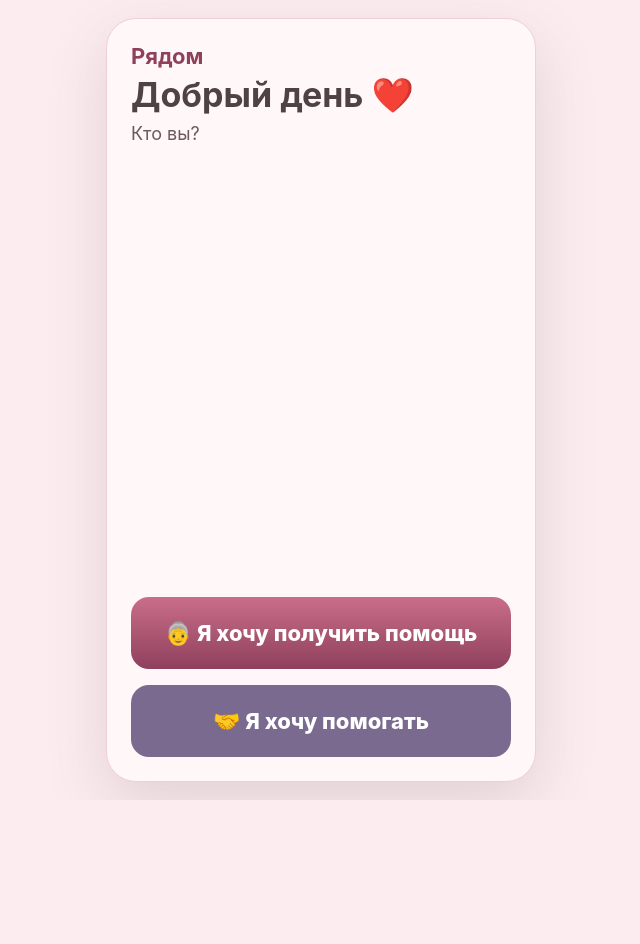
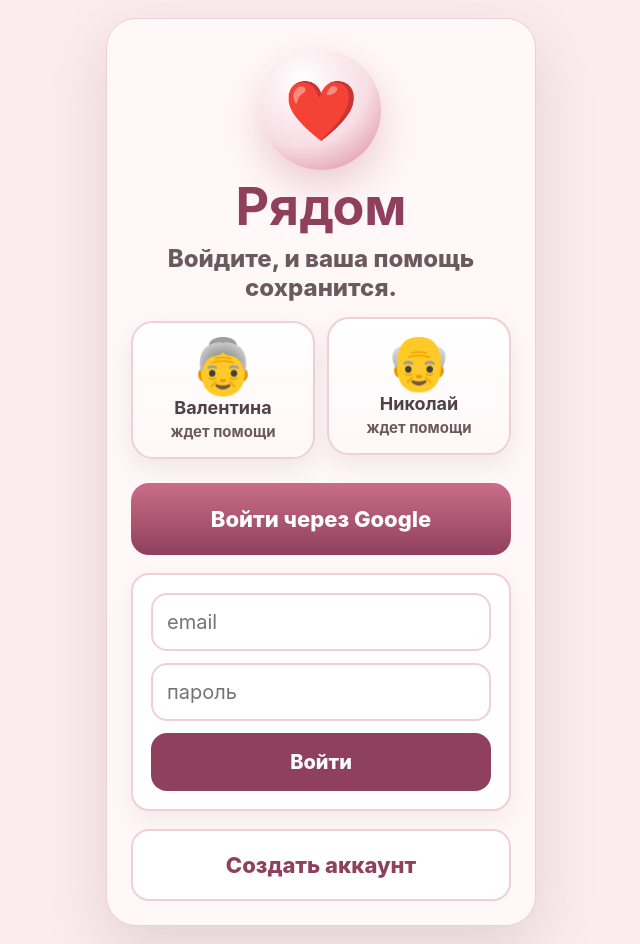
Before and after one commit to aiaru895-dot/hopee, a React (Vite) app: page / in a window 1280 px wide. Shown: the whole page, without its empty margins (319-959 px from the left). Before the commit the page ends 800 px from the top, so only its background shows below. Built offline with nearby package versions, Linux system fonts and the light colour scheme; no server answers.

Commit message:
Add auth profile and warm login screen

```diff
--- /dev/null
+++ b/src/components/AuthPanel.tsx
@@ -0,0 +1,80 @@
+import { useState } from 'react';
+import { isSupabaseConfigured, supabase } from '../lib/supabase';
+import { signInWithGoogle } from '../lib/ryadomProfile';
+import { ActionButton, PhoneShell } from './RyadomUi';
+import { SupabaseSetupMessage } from './SupabaseSetupMessage';
+
+export function AuthPanel() {
+  const [email, setEmail] = useState('');
+  const [password, setPassword] = useState('');
+  const [mode, setMode] = useState<'signin' | 'signup'>('signin');
+  const [message, setMessage] = useState('');
+  const [busy, setBusy] = useState(false);
+
+  if (!isSupabaseConfigured) {
+    return (
+      <PhoneShell>
+        <SupabaseSetupMessage />
+      </PhoneShell>
+    );
+  }
+
+  async function handleGoogle() {
+    setBusy(true);
+    setMessage('');
+    const { error } = await signInWithGoogle();
+    if (error) setMessage(error.message);
+    setBusy(false);
+  }
+
+  async function handleEmail(event: React.FormEvent) {
+    event.preventDefault();
+    setBusy(true);
+    setMessage('');
+    const result =
+      mode === 'signup'
+        ? await supabase.auth.signUp({ email, password, options: { emailRedirectTo: window.location.origin } })
+        : await supabase.auth.signInWithPassword({ email, password });
+    if (result.error) setMessage(result.error.message);
+    else if (mode === 'signup') setMessage('Проверьте почту, если Supabase попросит подтверждение.');
+    setBusy(false);
+  }
+
+  return (
+    <PhoneShell>
+      <section className="login-hero">
+        <div className="heart-badge">❤️</div>
+        <h1>Рядом</h1>
+        <p>Войдите, и ваша помощь сохранится.</p>
+        <div className="elder-people" aria-label="Пожилые люди улыбаются">
+          <AnimatedElder icon="👵" name="Валентина" />
+          <AnimatedElder icon="👴" name="Николай" />
+        </div>
+      </section>
+
+      <ActionButton onClick={handleGoogle} disabled={busy}>Войти через Google</ActionButton>
+
+      <form className="form-card" onSubmit={handleEmail}>
+        <input type="email" placeholder="email" value={email} onChange={(event) => setEmail(event.target.value)} required />
+        <input type="password" placeholder="пароль" value={password} onChange={(event) => setPassword(event.target.value)} minLength={6} required />
+        <button className="submit-button" disabled={busy}>{mode === 'signin' ? 'Войти' : 'Создать аккаунт'}</button>
+      </form>
+
+      {message ? <p className="message">{message}</p> : null}
+
+      <ActionButton tone="ghost" onClick={() => setMode(mode === 'signin' ? 'signup' : 'signin')}>
+        {mode === 'signin' ? 'Создать аккаунт' : 'Уже есть аккаунт'}
+      </ActionButton>
+    </PhoneShell>
+  );
+}
+
+function AnimatedElder({ icon, name }: { icon: string; name: string }) {
+  return (
+    <article className="elder-card">
+      <span>{icon}</span>
+      <strong>{name}</strong>
+      <small>ждет помощи</small>
+    </article>
+  );
+}
--- a/src/index.css
+++ b/src/index.css
@@ -51,6 +51,73 @@ button, input { font: inherit; }
   justify-content: center;
   gap: 18px;
   text-align: center;
+}
+
+.login-hero {
+  display: grid;
+  justify-items: center;
+  gap: 12px;
+  text-align: center;
+  padding: 8px 0 4px;
+}
+.login-hero h1 {
+  margin: 0;
+  font-size: 52px;
+  line-height: 1;
+  color: var(--primary-dark);
+  letter-spacing: 0;
+}
+.login-hero p {
+  max-width: 310px;
+  margin: 0;
+  color: var(--muted);
+  font-size: 24px;
+  font-weight: 800;
+  line-height: 1.2;
+}
+.heart-badge {
+  width: 118px;
+  height: 118px;
+  border-radius: 50%;
+  display: grid;
+  place-items: center;
+  background: radial-gradient(circle at 35% 25%, #fff, #f8dde5 55%, #d9829d);
+  font-size: 58px;
+  box-shadow: 0 16px 38px rgba(184, 95, 123, 0.28);
+  animation: heartbeat 1.45s ease-in-out infinite;
+}
+.elder-people {
+  width: 100%;
+  display: grid;
+  grid-template-columns: 1fr 1fr;
+  gap: 12px;
+  margin-top: 8px;
+}
+.elder-card {
+  min-height: 138px;
+  border: 2px solid var(--line);
+  border-radius: 22px;
+  background: linear-gradient(180deg, #fff, #fff7f8);
+  display: grid;
+  place-items: center;
+  align-content: center;
+  gap: 4px;
+  box-shadow: 0 10px 24px rgba(107, 89, 96, 0.1);
+  animation: gentle-float 3s ease-in-out infinite;
+}
+.elder-card:nth-child(2) { animation-delay: 0.45s; }
+.elder-card span {
+  font-size: 54px;
+  line-height: 1;
+}
+.elder-card strong {
+  font-size: 18px;
+  color: var(--ink);
+}
+.elder-card small {
+  color: var(--muted);
+  font-size: 15px;
+  font-weight: 700;
 }
 
 .stack { display: grid; gap: 16px; margin-top: auto; }
@@ -197,6 +264,22 @@ button, input { font: inherit; }
 .stars { display: flex; justify-content: center; gap: 4px; }
 .stars button { border: 0; background: transparent; color: #c58b1b; font-size: 48px; cursor: pointer; }
 .form-card { display: grid; gap: 12px; }
+.submit-button {
+  min-height: 58px;
+  border: 0;
+  border-radius: 16px;
+  background: var(--primary-dark);
+  color: #fff;
+  font-size: 20px;
+  font-weight: 800;
+  cursor: pointer;
+}
+.message {
+  margin: 0;
+  color: var(--danger);
+  font-size: 17px;
+  line-height: 1.4;
+}
 input {
   width: 100%;
   min-height: 58px;
@@ -230,12 +313,24 @@ input {
 }
 
 @keyframes spin { to { transform: rotate(360deg); } }
+@keyframes heartbeat {
+  0%, 100% { transform: scale(1); }
+  18% { transform: scale(1.09); }
+  32% { transform: scale(0.98); }
+  48% { transform: scale(1.05); }
+}
+@keyframes gentle-float {
+  0%, 100% { transform: translateY(0); }
+  50% { transform: translateY(-8px); }
+}
 
 @media (max-width: 420px) {
   .app-shell { padding: 0; }
   .phone-shell { min-height: 100vh; border-radius: 0; border: 0; }
   .screen-header h1 { font-size: 30px; }
   .grid { grid-template-columns: 1fr; }
+  .login-hero h1 { font-size: 46px; }
+  .login-hero p { font-size: 22px; }
   .chat-input { grid-template-columns: 1fr; }
   .chat-input button { min-height: 54px; }
 }
--- /dev/null
+++ b/src/lib/ryadomProfile.ts
@@ -0,0 +1,101 @@
+import { supabase } from './supabase';
+import type { Role } from './ryadomTypes';
+
+export type ProfileRow = {
+  id: string;
+  auth_user_id: string;
+  role: Role;
+  name: string;
+  age: number | null;
+  city: string | null;
+  avatar_url: string | null;
+};
+
+export type VolunteerProfileRow = {
+  xp: number;
+  level: number;
+  title: string;
+  rating: number;
+  people_helped: number;
+  thanks_received: number;
+  successful_help_count: number;
+};
+
+export async function signInWithGoogle() {
+  return supabase.auth.signInWithOAuth({
+    provider: 'google',
+    options: { redirectTo: window.location.origin },
+  });
+}
+
+export async function loadMyProfile() {
+  const { data, error } = await supabase.from('profiles').select('*').maybeSingle();
+  if (error) throw error;
+  return data as ProfileRow | null;
+}
+
+export async function createMyProfile(role: Role, name: string) {
+  const { data: authData, error: authError } = await supabase.auth.getUser();
+  if (authError) throw authError;
+  const authUser = authData.user;
+  if (!authUser) throw new Error('Сначала войдите в аккаунт.');
+
+  const { data, error } = await supabase
+    .from('profiles')
+    .insert({
+      auth_user_id: authUser.id,
+      role,
+      name,
+      age: role === 'elder' ? 72 : 24,
+      city: 'Алматы',
+    })
+    .select('*')
+    .single();
+  if (error) throw error;
+
+  if (role === 'volunteer') await createVolunteerProfile(data.id);
+  return data as ProfileRow;
+}
+
+export async function createVolunteerProfile(profileId: string) {
+  const { error } = await supabase.from('volunteer_profiles').insert({
+    user_id: profileId,
+    verified: true,
+    verification_status: 'verified',
+    xp: 0,
+    level: 1,
+    title: 'Добрый помощник',
+  });
+  if (error) throw error;
+}
+
+export async function loadVolunteerStats(profileId: string) {
+  const { data, error } = await supabase
+    .from('volunteer_profiles')
+    .select('xp, level, title, rating, people_helped, thanks_received, successful_help_count')
+    .eq('user_id', profileId)
+    .maybeSingle();
+  if (error) throw error;
+  return data as VolunteerProfileRow | null;
+}
+
+export async function addVolunteerThanks(profileId: string) {
+  const stats = await loadVolunteerStats(profileId);
+  if (!stats) return null;
+  const xp = stats.xp + 35;
+  const level = Math.max(1, Math.floor(xp / 200) + 1);
+  const { data, error } = await supabase
+    .from('volunteer_profiles')
+    .update({
+      xp,
+      level,
+      people_helped: stats.people_helped + 1,
+      successful_help_count: stats.successful_help_count + 1,
+      thanks_received: stats.thanks_received + 1,
+    })
+    .eq('user_id', profileId)
+    .select('xp, level, title, rating, people_helped, thanks_received, successful_help_count')
+    .single();
+  if (error) throw error;
+  return data as VolunteerProfileRow;
+}
--- a/src/pages/HomePage.tsx
+++ b/src/pages/HomePage.tsx
@@ -1,4 +1,6 @@
-import { useMemo, useState } from 'react';
+import { useEffect, useMemo, useState } from 'react';
+import type { Session } from '@supabase/supabase-js';
+import { AuthPanel } from '../components/AuthPanel';
 import { ActionButton, PhoneShell, ScreenHeader, StatusPill, TileButton } from '../components/RyadomUi';
 import { VolunteerCard } from '../components/VolunteerCard';
 import { achievements, elders, helpCategories } from '../lib/ryadomData';
@@ -11,12 +13,14 @@ import {
   findRandomVolunteer,
   finishHelpSession,
   hasSafetyRisk,
-  registerUser,
   resetMockBackend,
 } from '../lib/ryadomServices';
-import type { Achievement, ChatMessage, HelpCategory, HelpSession, Role, User, Volunteer } from '../lib/ryadomTypes';
+import { createMyProfile, loadMyProfile, loadVolunteerStats, type ProfileRow, type VolunteerProfileRow } from '../lib/ryadomProfile';
+import { supabase } from '../lib/supabase';
+import type { Achievement, ChatMessage, HelpCategory, HelpSession, Role, Volunteer } from '../lib/ryadomTypes';
 
 type Step =
+  | 'loading'
   | 'role'
   | 'elderHome'
   | 'category'
@@ -26,33 +30,78 @@ type Step =
   | 'rating'
   | 'contacts'
   | 'safety'
-  | 'volunteerJoin'
   | 'volunteerHome'
   | 'incoming'
   | 'volunteerProfile'
   | 'admin';
 
 export function HomePage() {
-  const [step, setStep] = useState<Step>('role');
+  const [session, setSession] = useState<Session | null>(null);
+  const [profile, setProfile] = useState<ProfileRow | null>(null);
+  const [volunteerStats, setVolunteerStats] = useState<VolunteerProfileRow | null>(null);
+  const [step, setStep] = useState<Step>('loading');
   const [role, setRole] = useState<Role>('elder');
-  const [currentUser, setCurrentUser] = useState<User>(elders[0]);
   const [volunteer, setVolunteer] = useState<Volunteer>();
   const [category, setCategory] = useState<HelpCategory>('any');
-  const [session, setSession] = useState<HelpSession>();
+  const [helpSession, setHelpSession] = useState<HelpSession>();
   const [messages, setMessages] = useState<ChatMessage[]>([]);
   const [draft, setDraft] = useState('');
   const [rating, setRating] = useState(0);
+  const [message, setMessage] = useState('');
   const visibleAchievements = useMemo(() => achievements.slice(0, 3), []);
 
-  const chooseRole = (nextRole: Role) => {
+  useEffect(() => {
+    supabase.auth.getSession().then(({ data }) => setSession(data.session));
+    const { data } = supabase.auth.onAuthStateChange((_event, nextSession) => {
+      setSession(nextSession);
+    });
+    return () => data.subscription.unsubscribe();
+  }, []);
+
+  useEffect(() => {
+    if (!session) {
+      setProfile(null);
+      setStep('role');
+      return;
+    }
+
+    loadMyProfile()
+      .then(async (savedProfile) => {
+        setProfile(savedProfile);
+        if (!savedProfile) {
+          setStep('role');
+          return;
+        }
+        setRole(savedProfile.role);
+        setStep(savedProfile.role === 'elder' ? 'elderHome' : 'volunteerHome');
+        if (savedProfile.role === 'volunteer') {
+          setVolunteerStats(await loadVolunteerStats(savedProfile.id));
+        }
+      })
+      .catch((error: Error) => setMessage(error.message));
+  }, [session]);
+
+  const chooseRole = async (nextRole: Role) => {
     setRole(nextRole);
-    setStep(nextRole === 'elder' ? 'elderHome' : 'volunteerJoin');
+    if (!session) {
+      setStep(nextRole === 'elder' ? 'elderHome' : 'volunteerHome');
+      return;
+    }
+    try {
+      const fallbackName = nextRole === 'elder' ? 'Валентина' : 'Помощник';
+      const savedProfile = await createMyProfile(nextRole, session.user.user_metadata.full_name ?? fallbackName);
+      setProfile(savedProfile);
+      if (nextRole === 'volunteer') setVolunteerStats(await loadVolunteerStats(savedProfile.id));
+      setStep(nextRole === 'elder' ? 'elderHome' : 'volunteerHome');
+    } catch (error) {
+      setMessage(error instanceof Error ? error.message : 'Не удалось сохранить профиль.');
+    }
   };
 
   const startRoulette = (help: HelpCategory) => {
     setCategory(help);
     setStep('roulette');
-    const request = createHelpRequest(currentUser.id, help);
+    const request = createHelpRequest(profile?.id ?? elders[0].id, help);
     window.setTimeout(() => {
       const matched = findRandomVolunteer(help) ?? findRandomVolunteer('any');
       if (!matched) {
@@ -61,26 +110,20 @@ export function HomePage() {
       }
       const nextSession = createHelpSession(request, matched);
       setVolunteer(matched);
-      setSession(nextSession);
+      setHelpSession(nextSession);
       setMessages(createStarterMessages(nextSession.id, matched.id));
       setStep('found');
     }, 2400);
   };
 
-  const openChat = () => {
-    if (!session) return;
-    setStep('chat');
-  };
-
   const sendText = () => {
-    if (!session || !draft.trim()) return;
-    const nextMessage = createMessage(session.id, currentUser.id, 'text', draft.trim());
-    setMessages((items) => [...items, nextMessage]);
+    if (!helpSession || !draft.trim()) return;
+    setMessages((items) => [...items, createMessage(helpSession.id, profile?.id ?? elders[0].id, 'text', draft.trim())]);
     setDraft('');
   };
 
   const sendQuickMedia = (type: ChatMessage['messageType']) => {
-    if (!session) return;
+    if (!helpSession) return;
     const textByType = {
       text: '',
       system: '',
@@ -88,18 +131,12 @@ export function HomePage() {
       photo: 'Фото отправлено',
       video: 'Короткое видео отправлено',
     };
-    setMessages((items) => [...items, createMessage(session.id, currentUser.id, type, textByType[type])]);
+    setMessages((items) => [...items, createMessage(helpSession.id, profile?.id ?? elders[0].id, type, textByType[type])]);
   };
 
   const completeHelp = () => {
-    if (session) finishHelpSession(session);
+    if (helpSession) finishHelpSession(helpSession);
     setStep('rating');
-  };
-
-  const completeVolunteerJoin = () => {
-    setCurrentUser(registerUser('volunteer', 'Новый помощник', 20, 'Алматы'));
-    setVolunteer(undefined);
-    setStep('volunteerHome');
   };
 
   const acceptIncomingRequest = () => {
@@ -108,19 +145,40 @@ export function HomePage() {
     const request = createHelpRequest(elders[0].id, 'talk');
     const nextSession = createHelpSession(request, matched);
     setVolunteer(matched);
-    setSession(nextSession);
-    setMessages(createStarterMessages(nextSession.id, currentUser.id));
+    setHelpSession(nextSession);
+    setMessages(createStarterMessages(nextSession.id, profile?.id ?? matched.id));
     setStep('chat');
   };
+
+  const finishRating = async () => {
+    if (profile?.role === 'volunteer') setVolunteerStats(await loadVolunteerStats(profile.id));
+    resetMockBackend();
+    setStep(role === 'elder' ? 'elderHome' : 'volunteerHome');
+  };
+
+  if (!session) return <AuthPanel />;
+
+  if (step === 'loading') {
+    return (
+      <PhoneShell>
+        <section className="center-screen">
+          <div className="roulette-wheel">❤️</div>
+          <h1>Загружаем...</h1>
+        </section>
+      </PhoneShell>
+    );
+  }
 
   if (step === 'role') {
     return (
       <PhoneShell>
         <ScreenHeader title="Добрый день ❤️" subtitle="Кто вы?" />
+        {message ? <p className="message">{message}</p> : null}
         <div className="stack">
           <ActionButton onClick={() => chooseRole('elder')}>👵 Я хочу получить помощь</ActionButton>
           <ActionButton tone="calm" onClick={() => chooseRole('volunteer')}>🤝 Я хочу помогать</ActionButton>
         </div>
+        <ActionButton tone="ghost" onClick={() => supabase.auth.signOut()}>Выйти</ActionButton>
       </PhoneShell>
     );
   }
@@ -139,7 +197,7 @@ export function HomePage() {
         <div className="bottom-nav">
           <button>🏠 Помощь</button>
           <button onClick={() => setStep('contacts')}>❤️ Близкие</button>
-          <button onClick={() => setStep('safety')}>⚙️ Настройки</button>
+          <button onClick={() => setStep('safety')}>⚙️ Профиль</button>
         </div>
       </PhoneShell>
     );
@@ -177,24 +235,24 @@ export function HomePage() {
       <PhoneShell>
         <ScreenHeader title="Помощник найден ❤️" subtitle={`Тема: ${helpCategories.find((item) => item.id === category)?.label}`} />
         <VolunteerCard volunteer={volunteer} />
-        <ActionButton onClick={openChat}>💬 Начать помощь</ActionButton>
+        <ActionButton onClick={() => setStep('chat')}>💬 Начать помощь</ActionButton>
         <ActionButton tone="ghost" onClick={() => startRoulette(category)}>Попробовать снова</ActionButton>
       </PhoneShell>
     );
   }
 
   if (step === 'chat' && volunteer) {
-    const risk = messages.some((message) => hasSafetyRisk(message.text));
+    const risk = messages.some((item) => hasSafetyRisk(item.text));
     return (
       <PhoneShell>
         <ScreenHeader title={volunteer.name} subtitle="Онлайн-чат помощи" />
         <StatusPill>🟢 Помощь идет</StatusPill>
         {risk ? <div className="warning">⚠️ Никогда не сообщайте пароль, SMS-код или PIN.</div> : null}
         <div className="chat-list">
-          {messages.map((message) => (
-            <div key={message.id} className={message.senderId === currentUser.id ? 'message message--mine' : 'message'}>
-              <span>{message.messageType === 'voice' ? '🎙️' : message.messageType === 'photo' ? '🖼️' : message.messageType === 'video' ? '📹' : '💬'}</span>
-              <p>{message.text}</p>
+          {messages.map((item) => (
+            <div key={item.id} className={item.senderId === profile?.id ? 'message message--mine' : 'message'}>
+              <span>{item.messageType === 'voice' ? '🎙️' : item.messageType === 'photo' ? '🖼️' : item.messageType === 'video' ? '📹' : '💬'}</span>
+              <p>{item.text}</p>
             </div>
           ))}
         </div>
@@ -217,42 +275,24 @@ export function HomePage() {
       <PhoneShell>
         <ScreenHeader title="Спасибо ❤️" subtitle="Оцените помощника." />
         <div className="stars">{[1, 2, 3, 4, 5].map((star) => <button key={star} onClick={() => setRating(star)}>{star <= rating ? '★' : '☆'}</button>)}</div>
-        <ActionButton onClick={() => { resetMockBackend(); setStep(role === 'elder' ? 'elderHome' : 'volunteerHome'); }}>Готово</ActionButton>
+        <ActionButton onClick={finishRating}>Готово</ActionButton>
         <ActionButton tone="ghost" onClick={() => setStep('safety')}>Пожаловаться</ActionButton>
-      </PhoneShell>
-    );
-  }
-
-  if (step === 'volunteerJoin') {
-    return (
-      <PhoneShell>
-        <ScreenHeader title="Регистрация" subtitle="Email и пароль подключаются через Supabase Auth." />
-        <div className="form-card">
-          <input placeholder="Email" defaultValue="aliya@example.com" />
-          <input placeholder="Пароль" type="password" defaultValue="password" />
-          <input placeholder="Имя" defaultValue="Алия" />
-          <input placeholder="Город" defaultValue="Алматы" />
-          <p>После регистрации профиль попадает на mock-проверку.</p>
-        </div>
-        <ActionButton onClick={completeVolunteerJoin}>Пройти mock-проверку</ActionButton>
       </PhoneShell>
     );
   }
 
   if (step === 'volunteerHome') {
     const baseVolunteer = volunteer ?? findRandomVolunteer('any');
-    const xpVolunteer = baseVolunteer ? addXP(baseVolunteer, 35) : undefined;
+    const demoStats = baseVolunteer ? addXP(baseVolunteer, 35).profile : null;
     return (
       <PhoneShell>
         <ScreenHeader title="Готовы помогать?" subtitle="Когда вы онлайн, рулетка может выбрать вас." />
         <StatusPill>🟢 Готов помогать</StatusPill>
-        {xpVolunteer ? (
-          <div className="stats">
-            <b>{xpVolunteer.profile.xp} XP</b>
-            <b>LVL {xpVolunteer.profile.level}</b>
-            <b>{xpVolunteer.profile.peopleHelped} помощи</b>
-          </div>
-        ) : null}
+        <div className="stats">
+          <b>{volunteerStats?.xp ?? demoStats?.xp ?? 0} XP</b>
+          <b>LVL {volunteerStats?.level ?? demoStats?.level ?? 1}</b>
+          <b>{volunteerStats?.people_helped ?? demoStats?.peopleHelped ?? 0} помощи</b>
+        </div>
         <ActionButton onClick={() => setStep('incoming')}>Показать запрос</ActionButton>
         <div className="bottom-nav">
           <button>🏠 Помощь</button>
@@ -274,24 +314,38 @@ export function HomePage() {
   }
 
   if (step === 'contacts' || step === 'safety' || step === 'volunteerProfile' || step === 'admin') {
-    return <InfoScreen step={step} achievements={visibleAchievements} onBack={() => setStep(role === 'elder' ? 'elderHome' : 'volunteerHome')} />;
+    return <InfoScreen step={step} profile={profile} stats={volunteerStats} achievements={visibleAchievements} onBack={() => setStep(role === 'elder' ? 'elderHome' : 'volunteerHome')} />;
   }
 
   return null;
 }
 
-function InfoScreen({ step, achievements, onBack }: { step: Step; achievements: Achievement[]; onBack: () => void }) {
-  const title = step === 'contacts' ? 'Мои близкие' : step === 'admin' ? 'Mock admin' : step === 'volunteerProfile' ? 'Мой прогресс' : 'Безопасность';
+function InfoScreen({
+  step,
+  profile,
+  stats,
+  achievements,
+  onBack,
+}: {
+  step: Step;
+  profile: ProfileRow | null;
+  stats: VolunteerProfileRow | null;
+  achievements: Achievement[];
+  onBack: () => void;
+}) {
+  const title = step === 'contacts' ? 'Мои близкие' : step === 'admin' ? 'Профиль' : step === 'volunteerProfile' ? 'Мой прогресс' : 'Безопасность';
   return (
     <PhoneShell>
-      <ScreenHeader title={title} />
+      <ScreenHeader title={title} subtitle={profile ? `${profile.name} · ${profile.city ?? 'город не указан'}` : undefined} />
       <div className="info-list">
         {step === 'contacts' ? <p>Дочь, сын, внук. Волонтеры не видят эти контакты.</p> : null}
         {step === 'safety' ? <p>Никому не сообщайте пароль, SMS-код, PIN или банковские данные.</p> : null}
-        {step === 'admin' ? <p>Mock-модерация: жалобы, блокировки, trust score и risk score готовы как интерфейсные состояния.</p> : null}
+        {step === 'admin' ? <p>Роль сохранена в Supabase: {profile?.role === 'elder' ? 'получаю помощь' : 'помогаю'}.</p> : null}
+        {step === 'volunteerProfile' && stats ? <p>⭐ {stats.rating} · {stats.xp} XP · помогли {stats.people_helped} людям · спасибо {stats.thanks_received}</p> : null}
         {step === 'volunteerProfile' ? achievements.map((item) => <p key={item.id}>{item.icon} <b>{item.name}</b><br />{item.description}</p>) : null}
       </div>
       <ActionButton onClick={onBack}>Назад</ActionButton>
+      <ActionButton tone="ghost" onClick={() => supabase.auth.signOut()}>Выйти</ActionButton>
     </PhoneShell>
   );
 }
```
